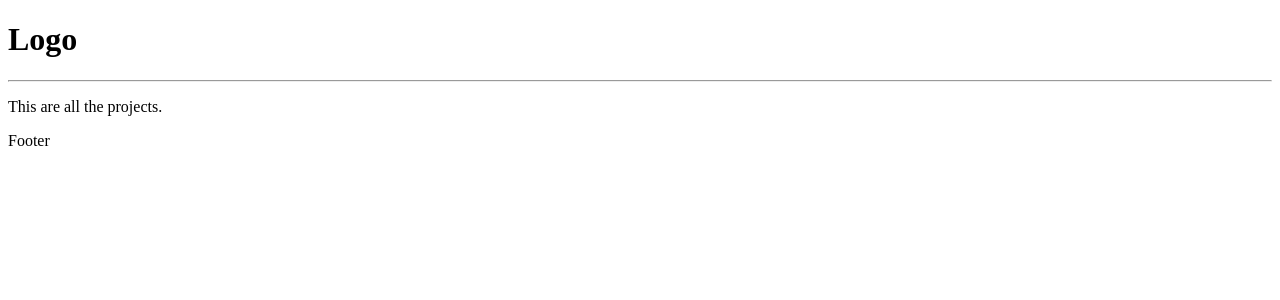
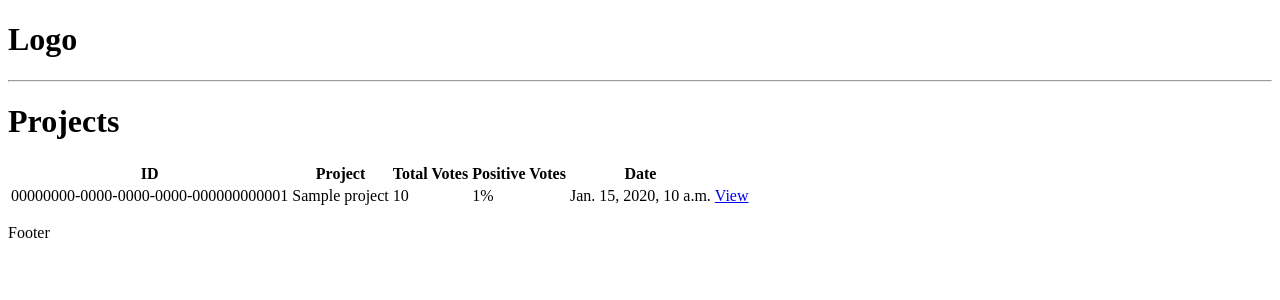
Before and after one commit to Sebastian-Constantin-Iacob/django_projects, a Django app: page / in a window 1280 px wide. Shown: the top 300 px of the page. Run offline with Django 4.2, Linux system fonts and the light colour scheme; tables that the repository leaves empty hold one stand-in row (values such as "Sample post").

Commit message:
Practice connection template to data base

```diff
--- a/Study Bud/devsearch/projects/templates/projects/projects.html
+++ b/Study Bud/devsearch/projects/templates/projects/projects.html
@@ -1,5 +1,27 @@
 {% extends 'main.html' %}
 
 {% block content %}
-<p>This are all the projects.</p>
+<h1>Projects</h1>
+
+<table>
+    <tr>
+        <th>ID</th>
+        <th>Project</th>
+        <th>Total Votes</th>
+        <th>Positive Votes</th>
+        <th>Date</th>
+        <th></th>
+    </tr>
+    {% for project in projects  %}
+    <tr>
+        <td>{{project.id}}</td>
+        <td>{{project.title}}</td>
+        <td>{{project.vote_total}}</td>
+        <td>{{project.vote_ratio}}%</td>
+        <td>{{project.created}}</td>
+        <td><a href="{% url 'project' project.id %}">View</a></td>
+    </tr>
+    {% endfor %}
+</table>
+
 {%  endblock %}
--- a/Study Bud/devsearch/projects/views.py
+++ b/Study Bud/devsearch/projects/views.py
@@ -1,5 +1,6 @@
 from django.shortcuts import render
 from django.http import HttpResponse
+from .models import Project
 
 
 # Create your views here.
@@ -7,8 +8,11 @@ from django.http import HttpResponse
 
 
 def proejcts(request):
-    return render(request, 'projects/projects.html')
+    projects = Project.objects.all()
+    context = {'projects': projects}
+    return render(request, 'projects/projects.html', context)
 
 
 def project(request, pk):
-    return render(request, 'projects/single-project.html')
+    projectObj = Project.objects.get(id=pk)
+    return render(request, 'projects/single-project.html', {'project': projectObj})
```
Also changed, not shown: Study Bud/devsearch/projects/templates/projects/single-project.html (+8 -1 lines).
